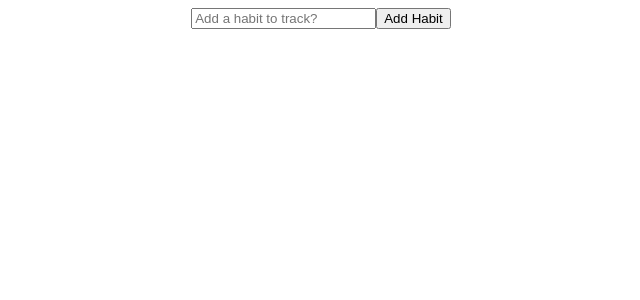
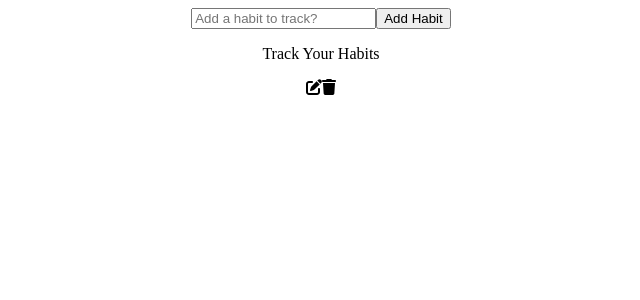
Before and after one commit to chlobear8/habit-tracker, a React (Create React App) app: page / in a window 1280 px wide. Shown: the top 300 px of the page, without its empty margins (319-959 px from the left). Built offline with nearby package versions, Linux system fonts and the light colour scheme.

Commit message:
add Tracker import to TrackerWrapper

```diff
--- a/src/components/TrackerWrapper.js
+++ b/src/components/TrackerWrapper.js
@@ -1,6 +1,7 @@
 import React, { useState } from 'react';
 import { TrackerForm } from './TrackerForm';
 import { v4 as uuidv4 } from 'uuid';
+import { Tracker } from './Tracker';
 uuidv4();
 
 export const TrackerWrapper = () => {
@@ -15,6 +16,7 @@ export const TrackerWrapper = () => {
   return (
     <div className='TrackerWrapper'>
       <TrackerForm addTracker={addTracker} />
+      <Tracker />
     </div>
   )
 };
```
